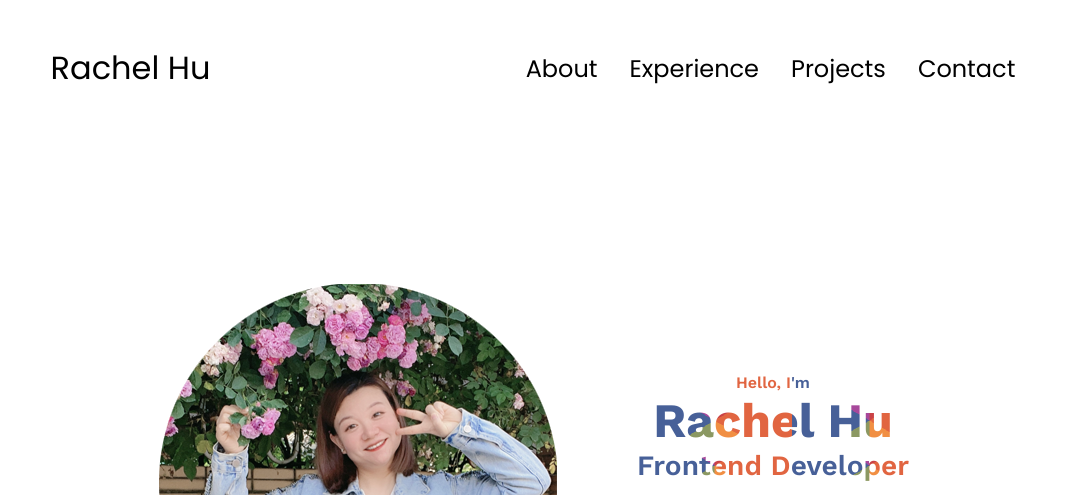
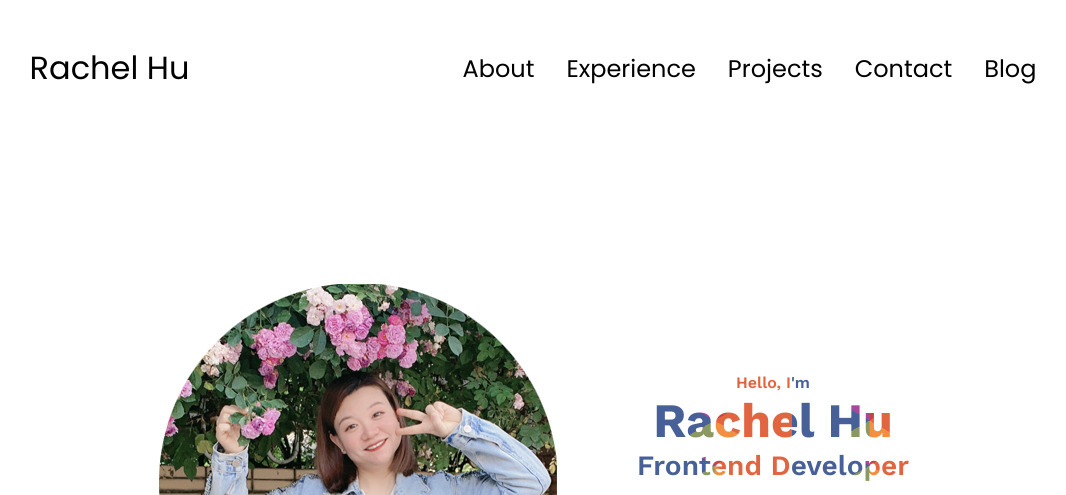
Before and after one commit to Rachel-lcy/porfolio, a plain HTML site: page index.html in a window 1280 px wide. Shown: the top 495 px of the page, without its empty margins (107-1173 px from the left). Drawn offline with nearby package versions, Linux system fonts and the light colour scheme.

Commit message:
Add blog button

```diff
--- a/index.html
+++ b/index.html
@@ -17,6 +17,7 @@
         <li><a href="#experience">Experience</a></li>
         <li><a href="#projects">Projects</a></li>
         <li><a href="#contact">Contact</a></li>
+        <li><a href="https://nodejs-blog-c5o4.onrender.com/">Blog</a></li>
       </ul>
     </div>
   </nav>
@@ -34,6 +35,7 @@
         <li><a href="#experience" onclick="toggleMenu()">Experience</a></li>
         <li><a href="#projects" onclick="toggleMenu()">Projects</a></li>
         <li><a href="#contact" onclick="toggleMenu()">Contact</a></li>
+        <li><a href="#blog" onclick="toggleMenu()">Blog</a></li>
       </div>
     </div>
   </nav>
@@ -472,6 +474,7 @@
           <li><a href="#experience">Experience</a></li>
           <li><a href="#projects">Projects</a></li>
           <li><a href="#contact">Contact</a></li>
+          <li><a href="#blog">Blog</a></li>
         </ul>
       </div>
     </nav>
```
